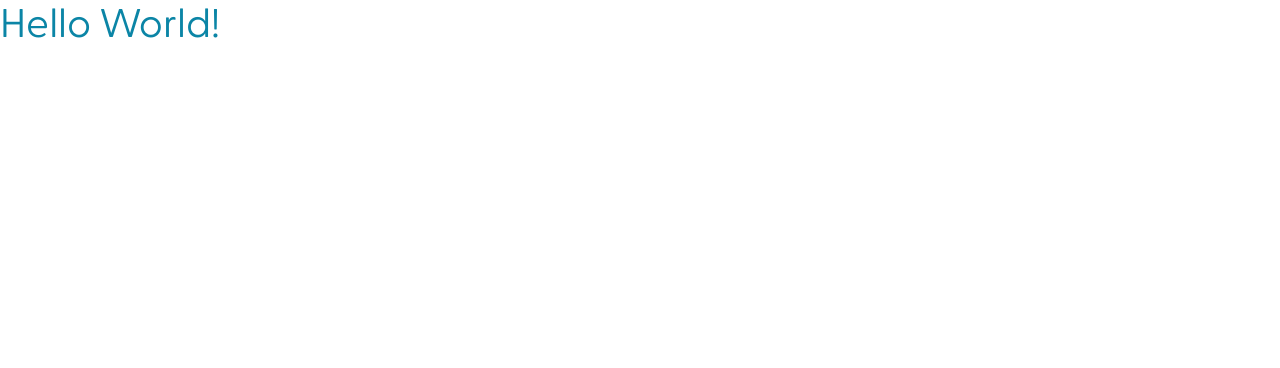
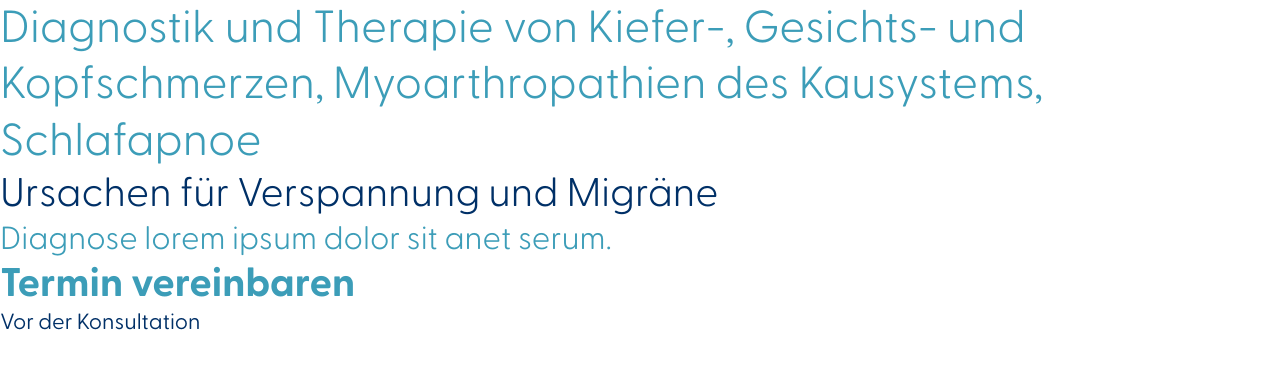
Before and after one commit to jeromehaas/haerle-practice-web, a Next.js app: page / in a window 1280 px wide. Shown: the top 368 px of the page. Built offline with nearby package versions, Linux system fonts and the light colour scheme.

Commit message:
Setup: component heading

```diff
--- a/components/partials/heading/heading.scss
+++ b/components/partials/heading/heading.scss
@@ -2,5 +2,5 @@
 
 .heading {
 	&--darkblue { color: $darkblue-100 }
-	&--lightblue { color: $lightblue-100 }
+	&--lightblue { color: $lightblue-80 }
 }
--- a/pages/index.js
+++ b/pages/index.js
@@ -2,9 +2,23 @@ import { Heading } from 'components/partials/heading/heading';
 
 const Start = () => {
   return (
-    <Heading data={{ level: 'h2', color: 'lightblue' }}>
-      Hello World!
-    </Heading>
+    <>
+      <Heading data={{ level: 'h1', color: 'lightblue' }}>
+        Diagnostik und Therapie von Kiefer-, Gesichts- und Kopfschmerzen, Myoarthropathien des Kausystems, Schlafapnoe
+      </Heading>
+      <Heading data={{ level: 'h2', color: 'darkblue' }}>
+        Ursachen für Verspannung und Migräne
+      </Heading>
+      <Heading data={{ level: 'h3', color: 'lightblue' }}>
+        Diagnose lorem ipsum dolor sit anet serum.
+      </Heading>
+      <Heading data={{ level: 'h4', color: 'lightblue' }}>
+        Termin vereinbaren
+      </Heading>
+      <Heading data={{ level: 'h5', color: 'darkblue' }}>
+        Vor der Konsultation
+      </Heading>
+    </>
   )
 }
 
--- a/styles/configs/typography.scss
+++ b/styles/configs/typography.scss
@@ -1,20 +1,20 @@
-h1, h2, h3, h4 {
+h1, h2, h3, h4, h5 {
 	line-height: 1.25;
 }
 
 h1, .heading--h1 {
 	font-size: 45px;
-	font-weight: 500;
+	font-weight: 300;
 }
 
 h2, .heading--h2 {
 	font-size: 40px;
-	font-weight: 500;
+	font-weight: 300;
 }
 
 h3, .heading--h3 {
 	font-size: 32px;
-	font-weight: 500;
+	font-weight: 300;
 }
 
 h4, .heading--h4 {
```
